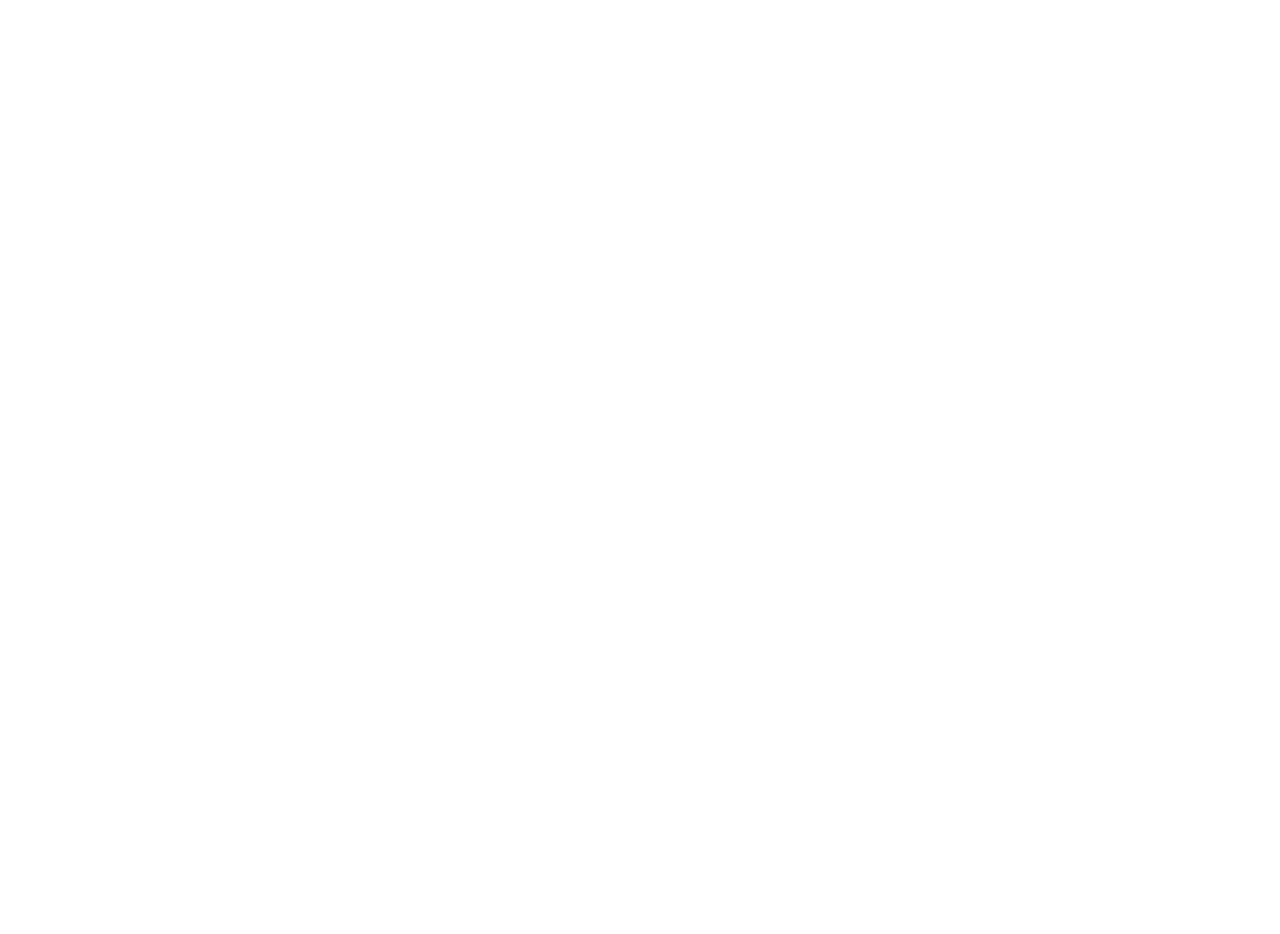
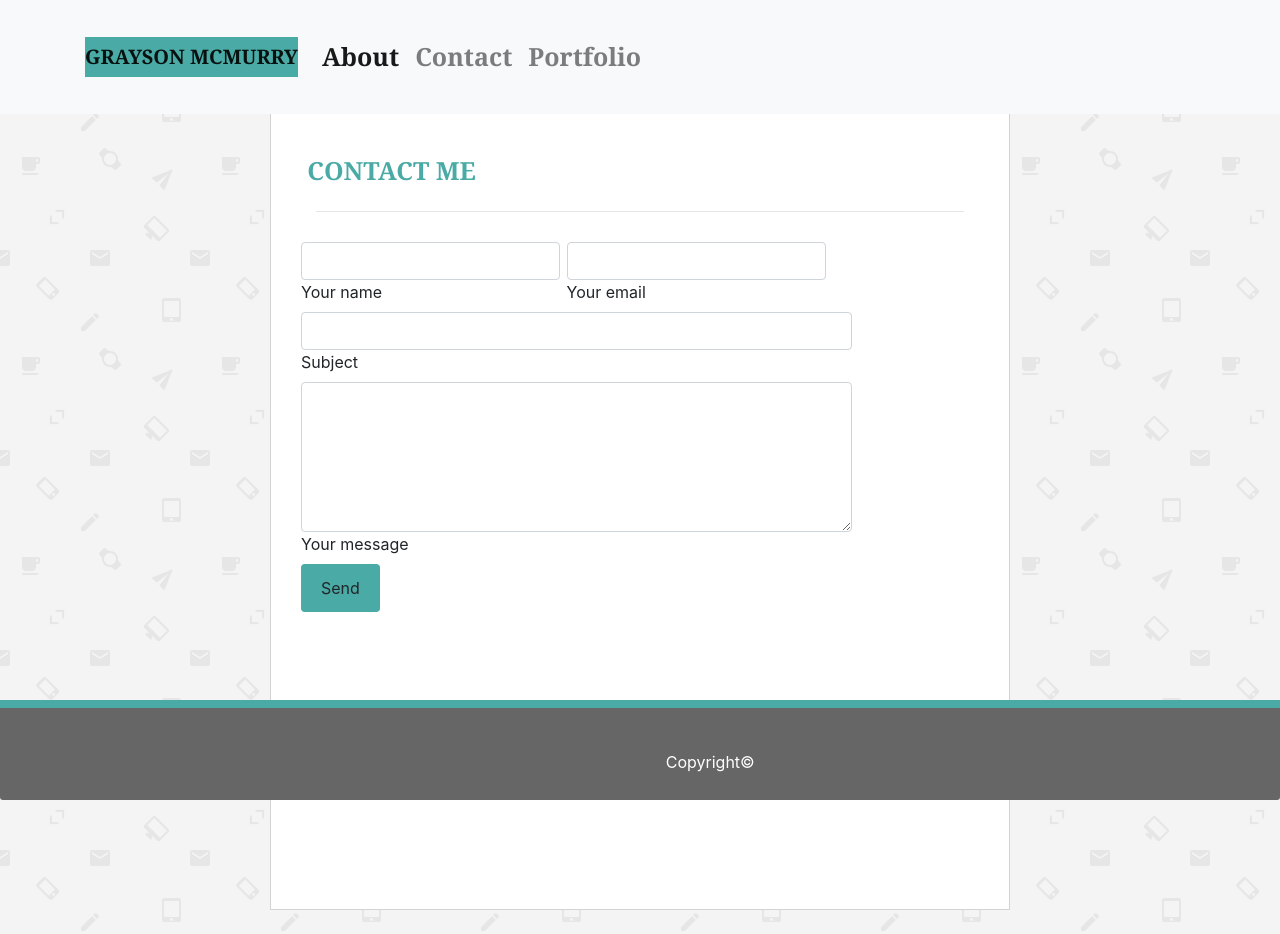
Before and after one commit to graysonm23/Bootstrap-Portfolio, a plain HTML site: page contact.html in a window 1280 px wide. Before the commit the page ends 800 px from the top, so only its background shows below. Drawn offline with nearby package versions, Linux system fonts and the light colour scheme.

Commit message:
adding all new content

```diff
--- a/contact.html
+++ b/contact.html
@@ -0,0 +1,117 @@
+<!DOCTYPE html>
+<html lang="en">
+<head>
+    <meta charset="UTF-8">
+    <meta name="viewport" content="width=device-width, initial-scale=1.0">
+    <meta http-equiv="X-UA-Compatible" content="ie=edge">
+    <link rel="stylesheet" href="https://stackpath.bootstrapcdn.com/bootstrap/4.3.1/css/bootstrap.min.css" integrity="sha384-ggOyR0iXCbMQv3Xipma34MD+dH/1fQ784/j6cY/iJTQUOhcWr7x9JvoRxT2MZw1T" crossorigin="anonymous">
+    <link rel="stylesheet" href="style.css">
+    <title>Bootstrap-Portfolio</title>
+</head>
+<body>
+    <nav id="navWrapper">
+            <nav class="navbar fixed-top navbar-expand-md navbar-light bg-light">
+        <div class="container">
+            <a class="navbar-brand" href="#">GRAYSON MCMURRY</a>
+            <button class="navbar-toggler" type="button" data-toggle="collapse" data-target="#navbarCollapse" aria-controls="navbarCollapse" aria-expanded="false" aria-label="Toggle navigation">
+            <span class="navbar-toggler-icon"></span>
+            </button>
+            <div class="collapse navbar-collapse" id="navbarCollapse">
+            <ul class="navbar-nav mr-auto">
+                <li class="nav-item active">
+                <a class="nav-link" href="index.html">About <span class="sr-only">(current)</span></a>
+                </li>
+                <li class="nav-item">
+                <a class="nav-link" href="contact.html">Contact</a>
+                </li>
+                <li class="nav-item">
+                <a class="nav-link" href="portfolio.html">Portfolio</a>
+            </div>
+        </div>
+    </nav>
+</nav>
+
+
+<main role="main" class="container">
+      <div class="mainbody">
+      <!-- wider column -->
+      <div class="col-md-8 mb-4">
+        <div class="clear"></div>
+      <section id="main">
+        <!--id tag used because the content is unique, id was used to add background image-->
+        <section class="mainBody">
+          <!--class used to style the frame of the body, making it a certain width etc..-->
+          <header class="title">
+            CONTACT ME
+          </header>
+          <hr style="margin: 0px 30px 30px 30px;" />
+            <div class="col-md-9 mb-md-0 mb-5">
+                <form id="contact-form" name="contact-form" action="mail.php" method="POST">
+
+                    <!--Grid row-->
+                    <div class="row">
+
+                        <!--Grid column-->
+                        <div class="col-md-6">
+                            <div class="md-form mb-0">
+                                <input type="text" id="name" name="name" class="form-control">
+                                <label for="name" class="">Your name</label>
+                            </div>
+                        </div>
+                        <!--Grid column-->
+
+                        <!--Grid column-->
+                        <div class="col-md-6">
+                            <div class="md-form mb-0">
+                                <input type="text" id="email" name="email" class="form-control">
+                                <label for="email" class="">Your email</label>
+                            </div>
+                        </div>
+                        <!--Grid column-->
+
+                    </div>
+                    <!--Grid row-->
+
+                    <!--Grid row-->
+                    <div class="row">
+                        <div class="col-md-12">
+                            <div class="md-form mb-0">
+                                <input type="text" id="subject" name="subject" class="form-control">
+                                <label for="subject" class="">Subject</label>
+                            </div>
+                        </div>
+                    </div>
+                    <!--Grid row-->
+
+                    <!--Grid row-->
+                    <div class="row">
+
+                        <!--Grid column-->
+                        <div class="col-md-12">
+
+                            <div class="md-form">
+                                <textarea type="text" id="message" name="message" rows="2" class="form-control md-textarea"></textarea>
+                                <label for="message">Your message</label>
+                            </div>
+
+                        </div>
+                    </div>
+                    <!--Grid row-->
+
+                </form>
+
+                <div class="text-center text-md-left">
+                    <a class="btn btn-primary submit" onclick="validateForm()">Send</a>
+                </div>
+                <div class="status"></div>
+            </div>
+            <!--Grid column-->
+        </section>
+        </div>
+      </div>
+    </div>
+  </main>
+  <div class="footer-margin">
+        <footer class="card-footer"><span id="copyright"><p>Copyright©</p></span>
+        </footer>
+    </div>
--- a/style.css
+++ b/style.css
@@ -1,3 +1,150 @@
 .navbar-brand {
   background-color: #4aaaa5;
 }
+.btn-primary {
+  background-color: #4aaaa5;
+}
+form {
+  display: grid;
+}
+#navWrapper {
+  margin: auto;
+  padding: 20px;
+  display: flex;
+  flex-wrap: wrap;
+  align-items: center;
+  justify-content: space-between;
+}
+
+#name,
+#email,
+#subject,
+#message {
+  width: 110%;
+}
+
+body {
+  background-image: url(images/email-pattern.png);
+  width: 100%;
+  min-height: 200%;
+  padding-top: 20px;
+}
+
+#message {
+  height: 150px;
+}
+
+.submit {
+  border: none;
+  background: #4aaaa5;
+  padding: 12px 20px;
+  border-radius: 4px;
+  cursor: pointer;
+  color: #ffffff;
+  font-size: 16px;
+}
+
+.navbar {
+  text-align: center;
+  font-family: "Georgia", Times, "Times New Roman", serif;
+  padding: 30px;
+  font-size: 25px;
+  font-weight: bold;
+  color: #d3d3d3;
+  margin-left: auto;
+}
+
+#main {
+  width: 100%;
+  min-height: 200%;
+  padding-top: 20px;
+}
+
+.mainbody {
+  margin-top: 50px;
+}
+
+.col-md-8 {
+  border: 1px solid lightgrey;
+  background-color: white;
+  width: 960px;
+  margin: auto;
+  min-height: 800px;
+  padding-bottom: 5%;
+}
+
+.title {
+  font-family: "Georgia", Times, "Times New Roman", serif;
+  color: #4aaaa5;
+  font-size: 156%;
+  font-weight: bold;
+  margin: auto;
+  padding: 3%;
+}
+
+#myImages {
+  position: relative;
+  width: auto;
+}
+/* styling text-boxes over my images on potfolio.html*/
+figcaption {
+  position: absolute;
+  bottom: 0;
+  padding: 10px 20px;
+  text-align: center;
+}
+/*^^^^^^ styling text-boxes over my images on portfolio.html^^^^^*/
+/* styling images on portfolio.html */
+.image {
+  float: left;
+  max-width: 100%;
+  height: auto;
+  display: block;
+  margin-left: auto;
+  margin-right: auto;
+  padding: 1%;
+  border-radius: 30px;
+}
+/*^^^ styling images on portfolio.html ^^^*/
+/* clear fix */
+.clear {
+  content: "";
+  display: table;
+  clear: both;
+}
+/* footer fixed at the bottom of the page css */
+.footer {
+  border-top: 8px solid #4aaaa5;
+  position: fixed;
+  left: 0;
+  bottom: 0;
+  width: 100%;
+  height: 100px;
+  background-color: #666666;
+  color: white;
+  vertical-align: bottom;
+  text-align: center;
+}
+
+.card-footer {
+  border-top: 8px solid #4aaaa5;
+  position: fixed;
+  left: 0;
+  bottom: 0;
+  width: 100%;
+  height: 100px;
+  background-color: #666666;
+  color: white;
+  vertical-align: bottom;
+  text-align: center;
+}
+
+#copyright {
+  position: absolute;
+  bottom: 0;
+  padding-bottom: 10px;
+}
+
+p {
+  padding-left: 29%;
+}
```
Also changed, not shown: index.html (+41 -71 lines), portfolio.html (+97 -0 lines), images/profile_pic.jpg (renamed from images/profile pic.jpg).
